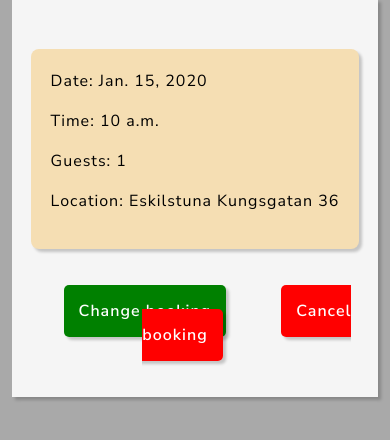
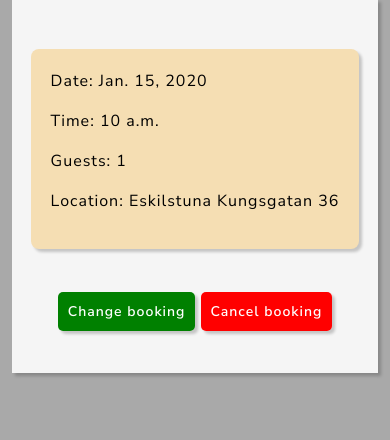
Before and after one commit to Philippos123/vegan-resturant.1, a Django app: page /my-bookings/ in a window 390 px wide. Shown: the part 147-587 px from the top of the page. Run offline with Django 4.2, Linux system fonts and the light colour scheme; a user stored in the database is signed in; tables that the repository leaves empty hold one stand-in row (values such as "Sample post").

Commit message:
Add media query for mobile for cancel and change buttons

```diff
--- a/resturant/static/css/style.css
+++ b/resturant/static/css/style.css
@@ -371,3 +371,14 @@ p{
     padding: 15px;
     box-shadow: 3px 3px 3px rgba(0, 0, 0, 0.2);
 }
+
+
+@media screen and (max-width: 480px) {
+    .button-cancel,
+    .button-change {
+        margin: 10px auto; /* Further reduce margin */
+        padding: 10px; /* Reduce padding */
+        width: 80%; /* Ensure buttons fit within smaller screens */
+        font-size: 14px; /* Adjust font size */
+    }
+}
```
Also changed, not shown: README.md, media/Lighthouse.home.png (added), media/lighthouse.book.p.png (added), media/lighthouse.book.png (added), media/lighthouse.home.p.png (added), media/lighthouse.login.png (added), media/lighthouse.logout-p.png (added), media/lighthouse.logout.png (added), media/lighthouse.my-booking.png (added), media/lighthouse.register.png (added).
